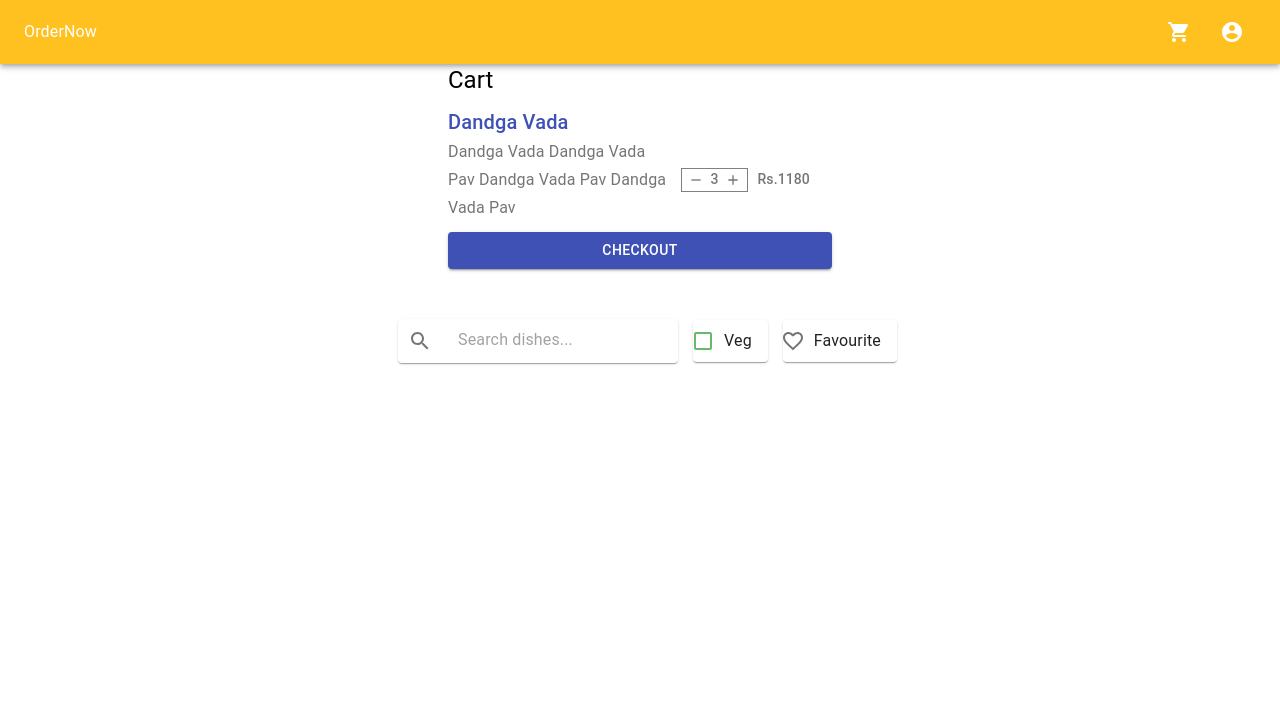
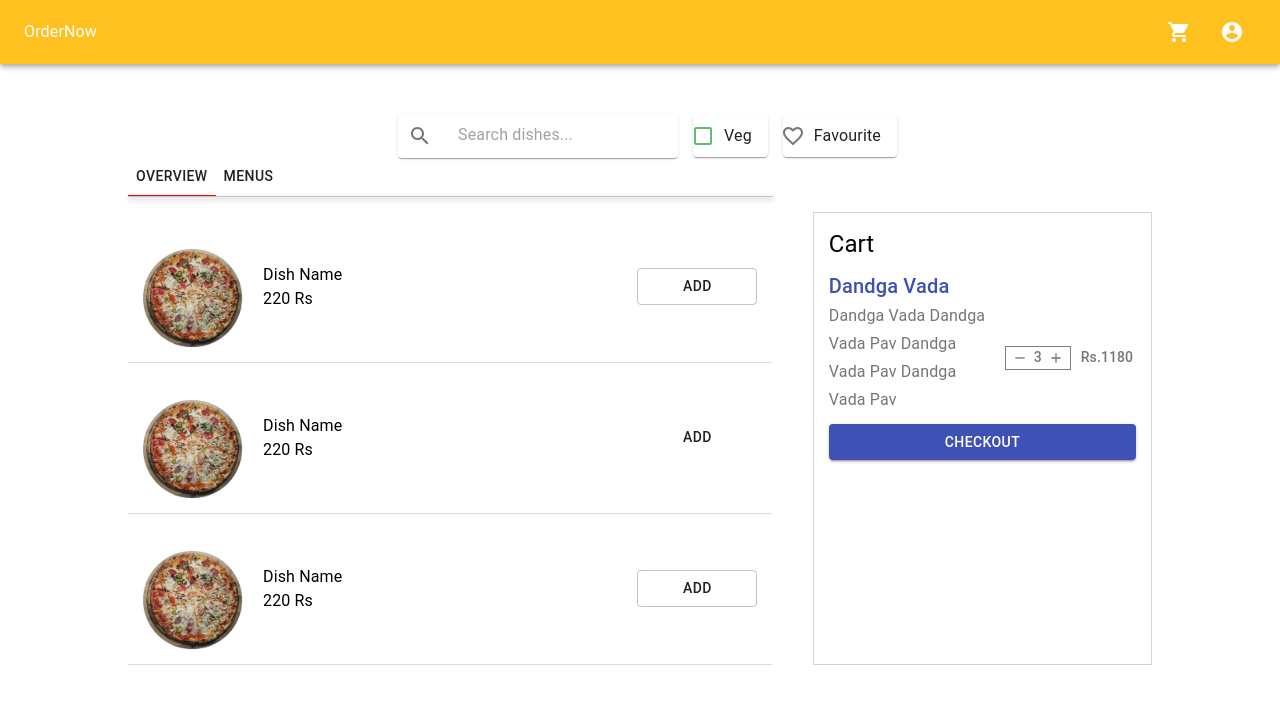
Before and after one commit to GA-Capstone-Team1/food-delivery-app, a React (Create React App) app: page /res in a window 1280 px wide. Shown: the top 704 px of the page. Built offline with nearby package versions, Linux system fonts and the light colour scheme.

Commit message:
restaurantDetailsInitial

```diff
--- a/src/Components/Cart/Cart.module.scss
+++ b/src/Components/Cart/Cart.module.scss
@@ -1,7 +1,7 @@
 @import "../../SCSS/Mixins";
 
 .cart {
-  width: 80%;
+  width: 100%;
   margin: 0 auto;
   display: flex;
   flex-direction: column;
@@ -9,7 +9,7 @@
   align-items: flex-start;
 
   @include Desktop() {
-    width: 30%;
+    width: 100%;
   }
 
   .restaurant {
--- /dev/null
+++ b/src/Components/FoodItems/FoodItems.js
@@ -0,0 +1,47 @@
+import React from "react";
+import styles from "./FoodItems.module.scss";
+import image from "../../images/pizza.png";
+import { Typography, Button } from "@material-ui/core";
+
+let FoodItems = () => {
+  return (
+    <div className={styles.FoodItemContainer}>
+      <div className={styles.FoodItems}>
+        <div className={styles.imgContainer}>
+          <img className={styles.img} src={image} alt="menu"></img>
+        </div>
+        <div className={styles.dish}>
+          <Typography>Dish Name</Typography>
+          <Typography>220 Rs</Typography>
+        </div>
+        <Button variant="outlined" className={styles.btn}>
+          Add
+        </Button>
+      </div>
+      <div className={styles.FoodItems}>
+        <div className={styles.imgContainer}>
+          <img className={styles.img} src={image} alt="menu"></img>
+        </div>{" "}
+        <div className={styles.dish}>
+          <Typography>Dish Name</Typography>
+          <Typography>220 Rs</Typography>
+        </div>
+        <Button className={styles.btn}>Add</Button>
+      </div>
+      <div className={styles.FoodItems}>
+        <div className={styles.imgContainer}>
+          <img className={styles.img} src={image} alt="menu"></img>
+        </div>{" "}
+        <div className={styles.dish}>
+          <Typography>Dish Name</Typography>
+          <Typography>220 Rs</Typography>
+        </div>
+        <Button variant="outlined" className={styles.btn}>
+          Add
+        </Button>
+      </div>
+    </div>
+  );
+};
+
+export default FoodItems;
--- /dev/null
+++ b/src/Components/FoodItems/FoodItems.module.scss
@@ -0,0 +1,39 @@
+.FoodItemContainer {
+  display: flex;
+  flex-direction: column;
+  justify-content: space-between;
+}
+.FoodItems {
+  width: 100%;
+  height: 120px;
+  display: flex;
+  margin: 0 auto;
+  flex-direction: row;
+  padding: 15px;
+  align-items: center;
+  border-bottom: 1px solid rgb(221, 220, 220);
+  width: 100%;
+}
+.imgContainer {
+  width: 100px;
+  height: 100px;
+}
+.img {
+  width: 100%;
+  justify-content: start;
+}
+.btn {
+  width: 120px;
+  height: fit-content;
+  height: auto;
+  justify-self: flex-end;
+  align-self: center;
+}
+
+.dish {
+  display: flex;
+  flex-direction: column;
+  justify-content: space-between;
+  padding: 20px;
+  flex-grow: 1;
+}
--- /dev/null
+++ b/src/Components/TabBarOverviewMenus/TabBarOverviewMenu.js
@@ -0,0 +1,21 @@
+import React from "react";
+import styles from "./TabBarOverviewMenu.module.scss";
+import { Button } from "@material-ui/core";
+
+let TabBarOverviewMenu = () => {
+  return (
+    <div>
+      <div className={styles.tabContainer}>
+        <div className={styles.btnContainer}>
+          <Button className={styles.btn}>Overview</Button>
+        </div>
+        <div className={styles.btnContaine}>
+          <Button className={styles.btn}>Menus</Button>
+        </div>
+      </div>
+      <div className={styles.line}></div>
+    </div>
+  );
+};
+
+export default TabBarOverviewMenu;
--- /dev/null
+++ b/src/Components/TabBarOverviewMenus/TabBarOverviewMenu.module.scss
@@ -0,0 +1,13 @@
+.tabContainer {
+  display: flex;
+  flex-direction: row;
+}
+.line {
+  width: 100%;
+  height: 1px;
+  background-color: rgb(199, 197, 197);
+  box-shadow: 0px 2px 5px grey;
+}
+.btnContainer {
+  border-bottom: 1px solid red;
+}
--- a/src/Pages/RestaurantDetails/RestaurantDetails.js
+++ b/src/Pages/RestaurantDetails/RestaurantDetails.js
@@ -1,17 +1,30 @@
 import React from "react";
+import styles from "./RestaurantDetails.module.scss";
 import Cart from "../../Components/Cart/Cart";
 import SearchBar from "../../Components/SearchBar/SearchBar";
 import SearchDish from "../../Components/SearchDish/SearchDish";
 import Navbar from "../../Layout/Navbar/Navbar";
+import FoodItems from "../../Components/FoodItems/FoodItems";
+import TabBarOverviewMenu from "../../Components/TabBarOverviewMenus/TabBarOverviewMenu";
 
 function RestaurantDetails() {
   return (
     <>
       <Navbar></Navbar>
 
-      <div>
-        <Cart></Cart>
+      <div className={styles.container}>
         <SearchDish></SearchDish>
+        <div className={styles.tabBar}>
+          <TabBarOverviewMenu></TabBarOverviewMenu>
+        </div>
+        <div className={styles.bottom}>
+          <div className={styles.FoodItems}>
+            <FoodItems></FoodItems>
+          </div>
+          <div className={styles.cart}>
+            <Cart></Cart>
+          </div>
+        </div>
       </div>
     </>
   );
--- a/src/Pages/RestaurantDetails/RestaurantDetails.module.scss
+++ b/src/Pages/RestaurantDetails/RestaurantDetails.module.scss
@@ -0,0 +1,25 @@
+.container {
+  width: 1024px;
+  margin: 0 auto;
+}
+.bottom {
+  width: 100%;
+  display: flex;
+  flex-direction: row;
+  flex-wrap: wrap;
+  justify-content: space-between;
+
+  .FoodItems {
+    width: 60%;
+  }
+
+  .cart {
+    width: 30%;
+    border: 1px solid rgb(211, 211, 211);
+    padding: 15px;
+  }
+}
+.tabBar {
+  width: 63%;
+  margin-bottom: 15px;
+}
```
